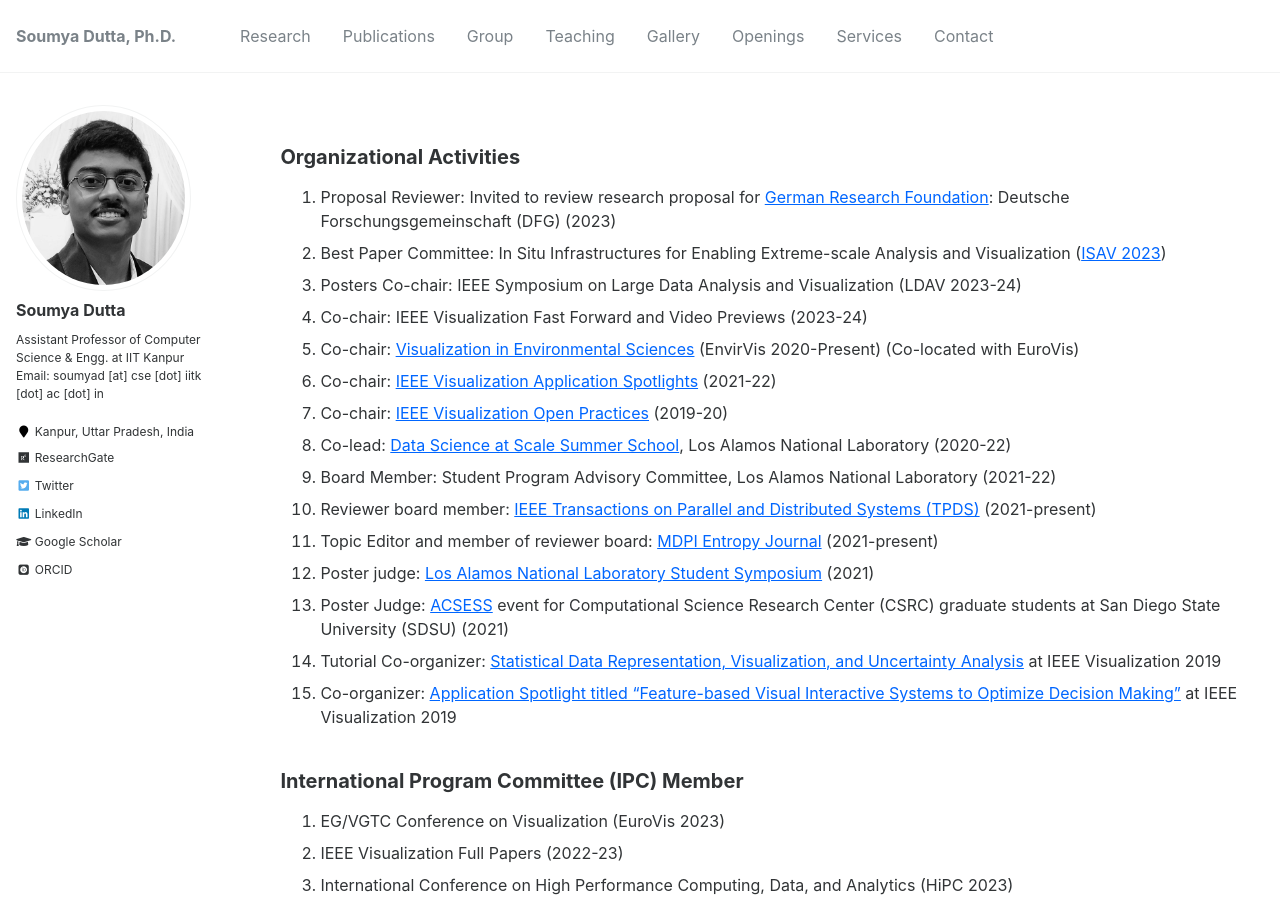
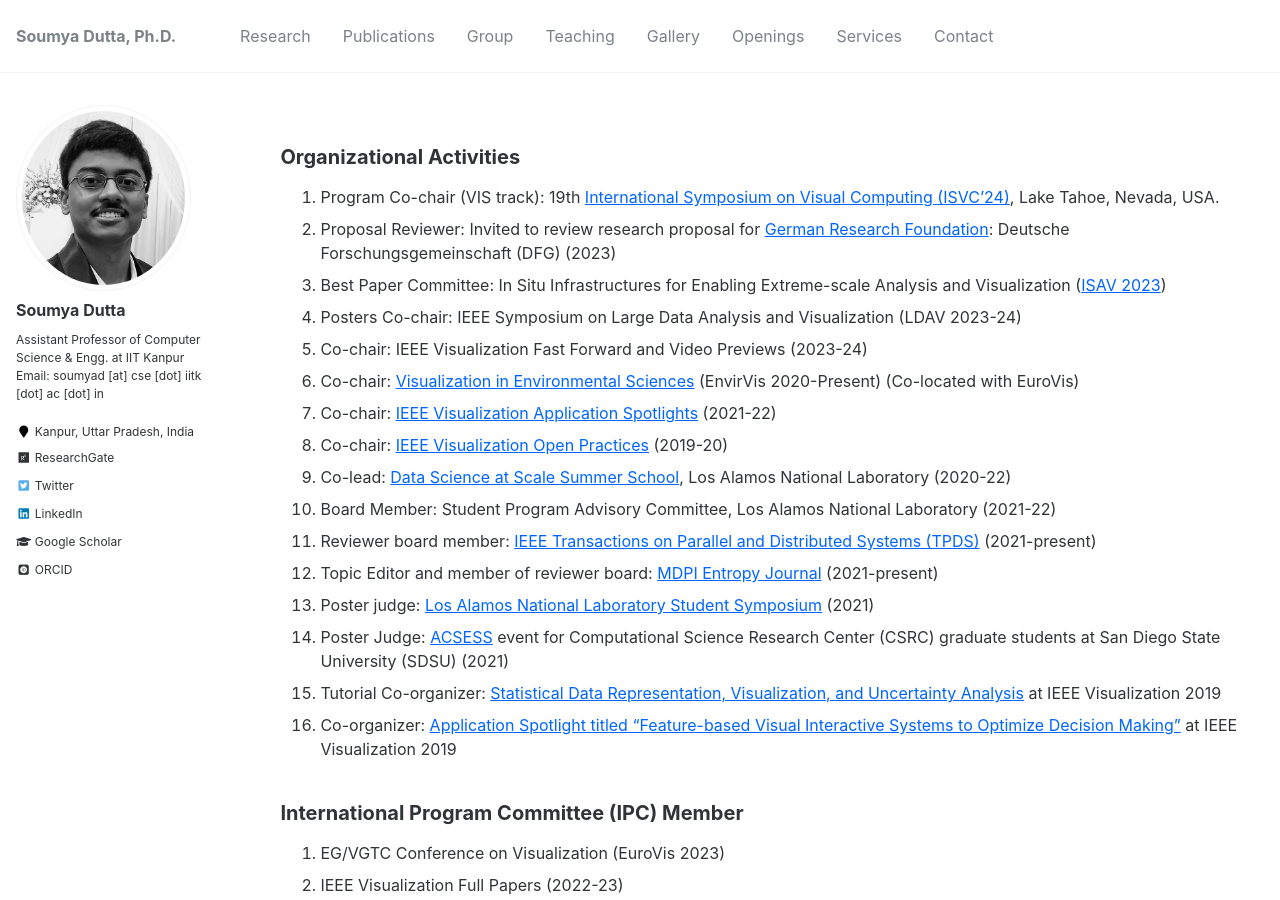
Before and after one commit to soumyadutta-cse/soumyadutta-cse.github.io, a Jekyll site: the page built from _pages/services.md, in a window 1280 px wide and 900 px high. Built offline with Jekyll 4.4.1, drawn with Linux system fonts in a browser that asks for light colours; some web fonts are replaced.

Commit message:
update proj details and cv

```diff
--- a/_pages/services.md
+++ b/_pages/services.md
@@ -7,6 +7,7 @@ author_profile: true
 
 ## Organizational Activities
 
+16. Program Co-chair (VIS track): 19th [International Symposium on Visual Computing (ISVC’24)](https://www.isvc.net/), Lake Tahoe, Nevada, USA.
 15. Proposal Reviewer: Invited to review research proposal for [German Research Foundation](https://www.dfg.de/en/): Deutsche Forschungsgemeinschaft (DFG) (2023)
 14. Best Paper Committee: In Situ Infrastructures for Enabling Extreme-scale Analysis and Visualization ([ISAV 2023](https://isav-workshop.github.io/2023/))
 13. Posters Co-chair: IEEE Symposium on Large Data Analysis and Visualization (LDAV 2023-24)
```
Also changed, not shown: other parts of _pages/services.md (+1 -0 lines), _pages/research.md (+3 -3 lines), 1 other file.
